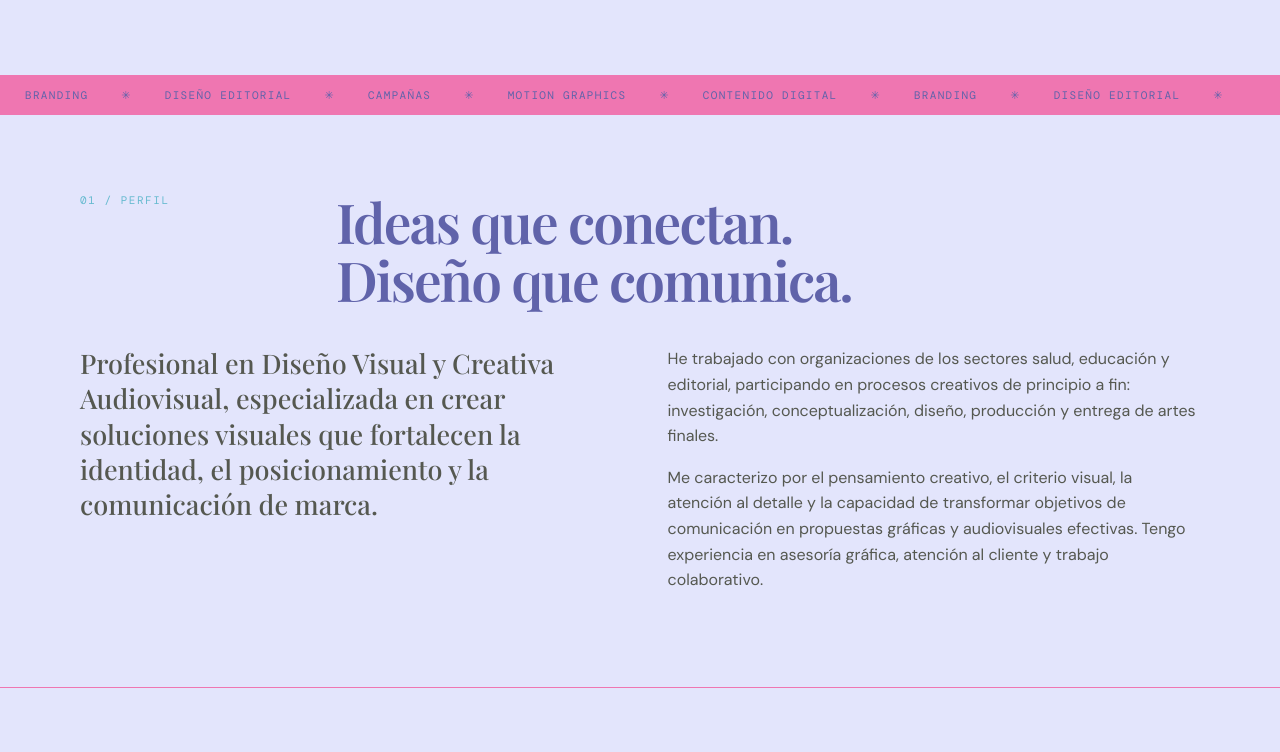
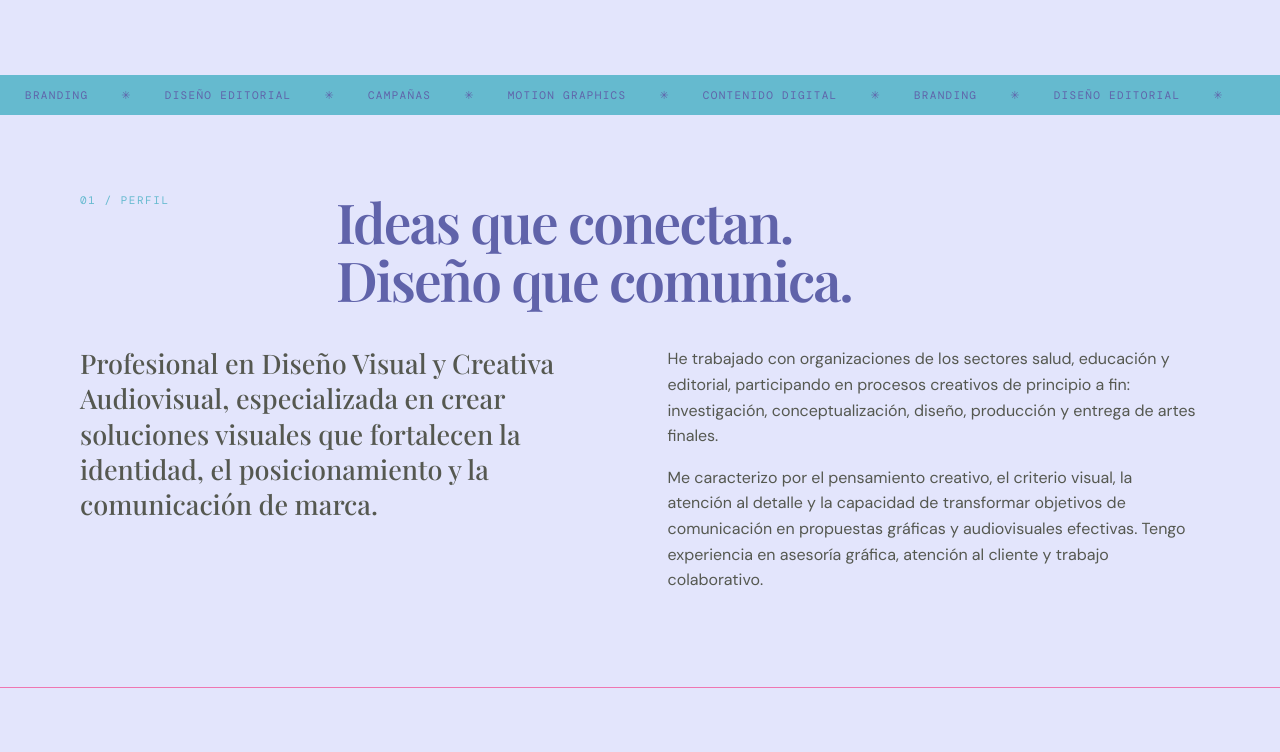
Before and after one commit to runamepa-droid/hoja-de-vida-nataly., a plain HTML site: page index.html in a window 1280 px wide. Shown: the part 550-1302 px from the top of the page. Drawn offline with nearby package versions, Linux system fonts and the light colour scheme.

Commit message:
Update index.html

```diff
--- a/index.html
+++ b/index.html
@@ -9,7 +9,7 @@
   <link rel="preconnect" href="https://fonts.gstatic.com" crossorigin>
   <link href="https://fonts.googleapis.com/css2?family=DM+Mono:wght@400;500&family=DM+Sans:wght@400;500;600;700&family=Playfair+Display:wght@500;600;700&display=swap" rel="stylesheet">
   <style>
-    :root{--ink:#6063aa;--muted:#65bacf;--paper:#e3e5fc;--white:#ef76b1;--lime:#ef76b1;--line:#ef76b1;--dark:#65bacf}
+    :root{--ink:#6063aa;--muted:#65bacf;--paper:#e3e5fc;--white:#ef76b1;--lime:#65bacf;--line:#ef76b1;--dark:#65bacf}
     *{box-sizing:border-box}html{scroll-behavior:smooth}body{margin:0;background:var(--paper);color:var(--ink);font-family:"DM Sans",sans-serif;line-height:1.6}
     a{color:inherit;text-decoration:none}.wrap{width:min(1120px,calc(100% - 48px));margin:auto}
     .topbar{display:flex;justify-content:space-between;align-items:center;padding:24px 0;border-bottom:1px solid var(--line);font-family:"DM Mono",monospace;font-size:11px;letter-spacing:.08em;text-transform:uppercase}
```
